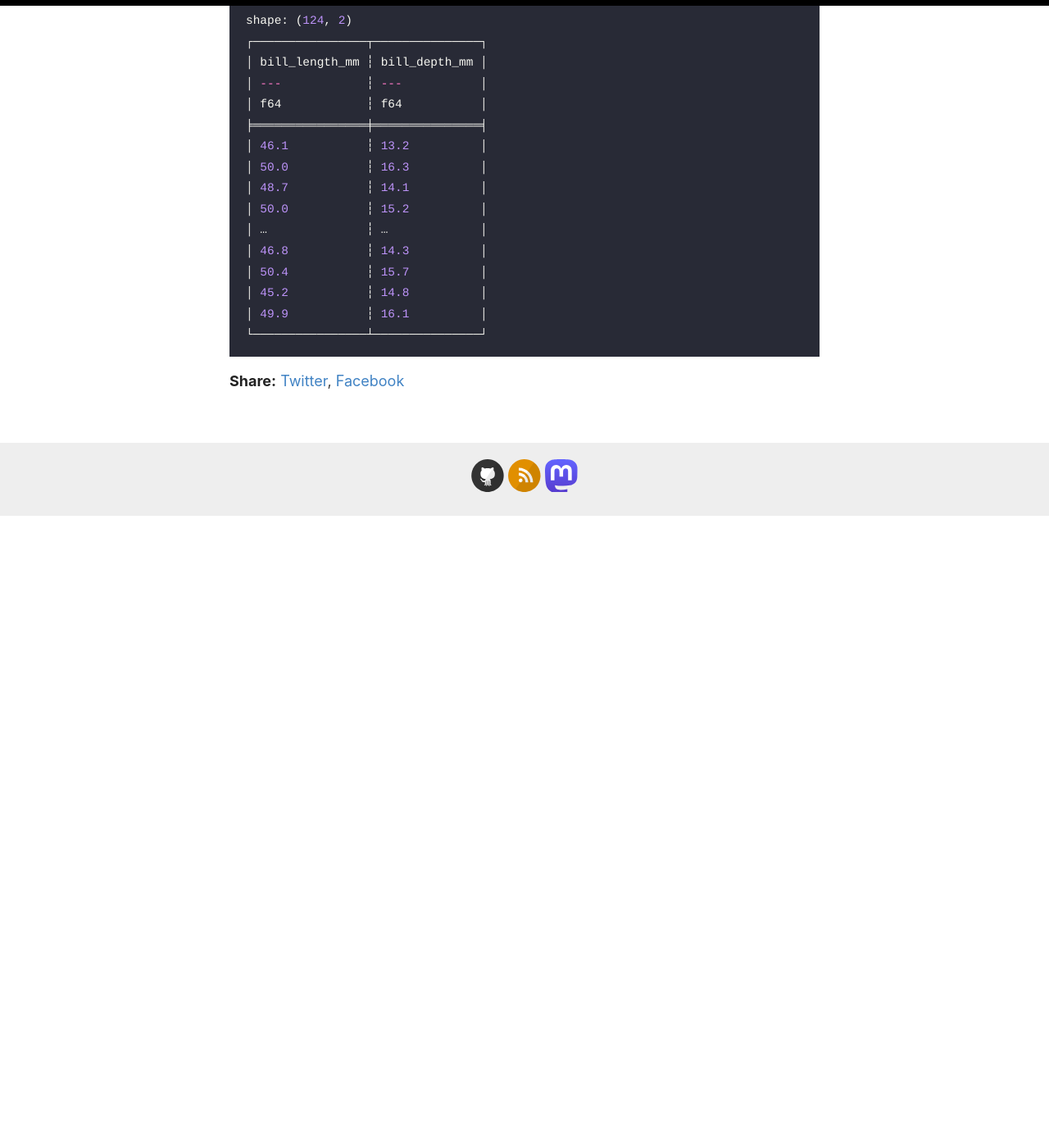
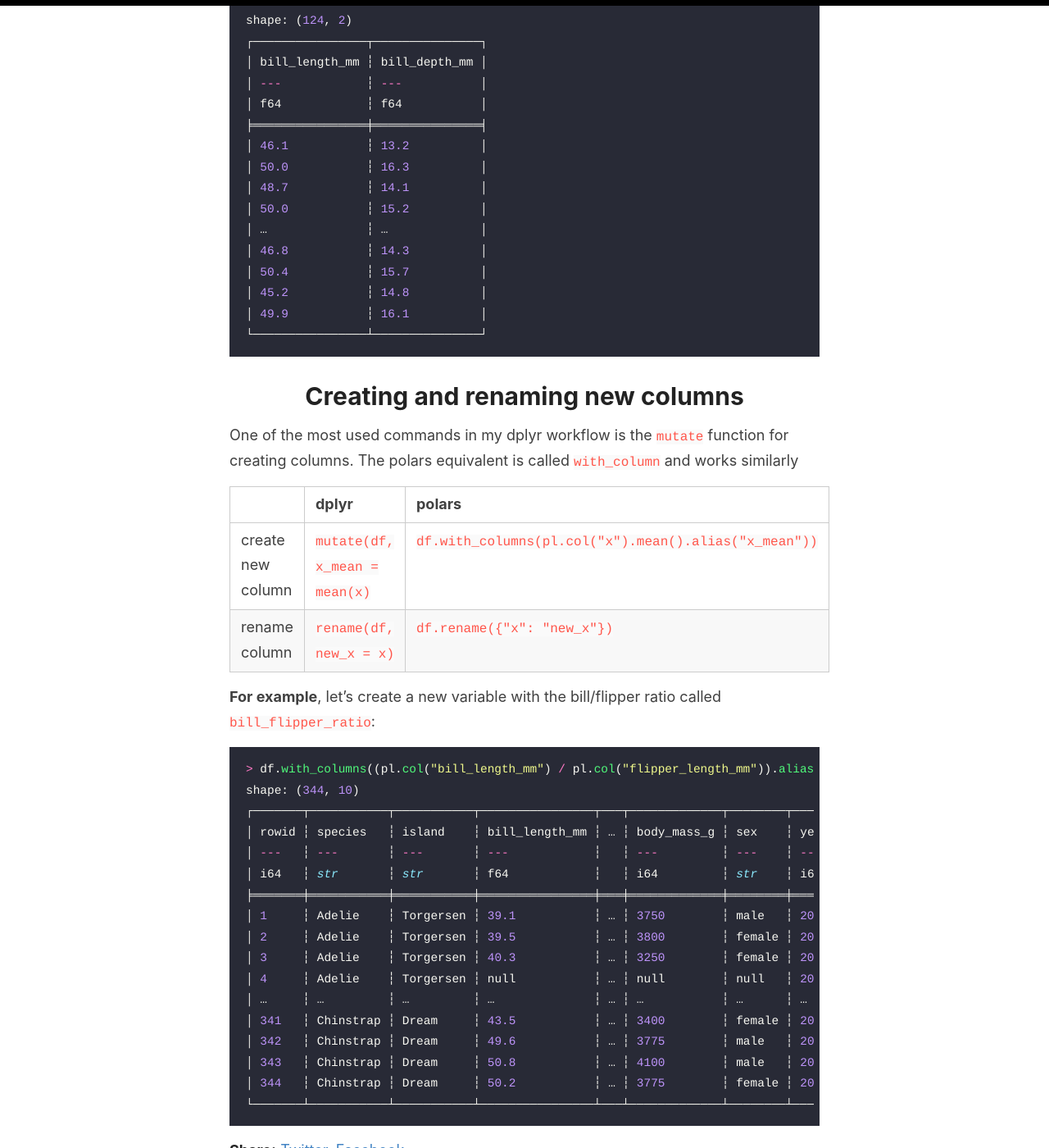
Before and after one commit to krz/krz.github.io, a Jekyll site: the page built from _posts/2024-01-08-Comparing-dplyr-with-polars.md, in a window 1280 px wide and 1400 px high, scrolled down 4003 px. Shown: the whole window at 82% size. Built offline with Jekyll 4.4.1, drawn with Linux system fonts in a browser that asks for light colours; before the commit the page ends 4633 px from its top, so only the background shows below that; some of the changed text lies outside the part shown.

Commit message:
more creating

````diff
--- a/_posts/2024-01-08-Comparing-dplyr-with-polars.md
+++ b/_posts/2024-01-08-Comparing-dplyr-with-polars.md
@@ -71,7 +71,7 @@ The following table compares the main functions of polars with the R package dpl
 | first `n` rows   |  `head(df, n)`     | `df.head(n)`    |
 | pick column   | `select(df, x)` | `df.select(pl.col("x"))`   |
 | pick multiple columns | `select(df, x, y)` | `df.select(pl.col("x", "y"))` |
-| pick rows | `filter(df, x > 4)` | `df.filter(pl.col("x") > 4 )`
+| pick rows | `filter(df, x > 4)` | `df.filter(pl.col("x") > 4 )` |
 
 You see, these commands are basically the same between dplyr and polars.
 
@@ -104,13 +104,13 @@ Like in dplyr, polars filter and select have many more capabilities:
 |  | dplyr | polars |
 | :---         |     :---      |          :--- |
 | select all columns except x   |  `select(df, -x)`  | `df.select(pl.exclude("x"))`  |
-| select all columns that start with "str" | `select(df, starts_with("str"))` | `df.select(pl.col("^bill.*$"))` or `df.select(cs.starts_with("str"))`[1]
-| select numeric columns | `select(df, where(is.numeric))` | `df.select(cs.float(), cs.integer())`[1]
+| select all columns that start with "str" | `select(df, starts_with("str"))` | `df.select(pl.col("^bill.*$"))` or `df.select(cs.starts_with("str"))`[1] |
+| select numeric columns | `select(df, where(is.numeric))` | `df.select(cs.float(), cs.integer())`[1] |
 | filter range of values | `filter(df, between(x, lo, hi))` | `df.filter(pl.col("x").is_between(lo, hi))` |
 
 [1] requires `import polars.selectors as cs`
 
-For example, return all columns starting with "bill" for the penguin species "Gentoo":
+**For example**, return all columns starting with "bill" for the penguin species "Gentoo":
 
 ```python
 > df.filter(pl.col("species") == "Gentoo").select(pl.col("^bill.*$"))
@@ -131,3 +131,35 @@ shape: (124, 2)
 │ 49.9           ┆ 16.1          │
 └────────────────┴───────────────┘
 ```
+
+# Creating and renaming new columns
+
+One of the most used commands in my dplyr workflow is the `mutate` function for creating columns.
+The polars equivalent is called `with_column` and works similarly
+
+|  | dplyr | polars |
+| :---         |     :---      |          :--- |
+| create new column |  `mutate(df, x_mean = mean(x)`  | `df.with_columns(pl.col("x").mean().alias("x_mean"))`  |
+| rename column | `rename(df, new_x = x)` | `df.rename({"x": "new_x"})` |
+
+**For example**, let's create a new variable with the bill/flipper ratio called `bill_flipper_ratio`:
+
+```python
+> df.with_columns((pl.col("bill_length_mm") / pl.col("flipper_length_mm")).alias("bill_flipper_ratio"))
+shape: (344, 10)
+┌───────┬───────────┬───────────┬────────────────┬───┬─────────────┬────────┬──────┬────────────────────┐
+│ rowid ┆ species   ┆ island    ┆ bill_length_mm ┆ … ┆ body_mass_g ┆ sex    ┆ year ┆ bill_flipper_ratio │
+│ ---   ┆ ---       ┆ ---       ┆ ---            ┆   ┆ ---         ┆ ---    ┆ ---  ┆ ---                │
+│ i64   ┆ str       ┆ str       ┆ f64            ┆   ┆ i64         ┆ str    ┆ i64  ┆ f64                │
+╞═══════╪═══════════╪═══════════╪════════════════╪═══╪═════════════╪════════╪══════╪════════════════════╡
+│ 1     ┆ Adelie    ┆ Torgersen ┆ 39.1           ┆ … ┆ 3750        ┆ male   ┆ 2007 ┆ 0.216022           │
+│ 2     ┆ Adelie    ┆ Torgersen ┆ 39.5           ┆ … ┆ 3800        ┆ female ┆ 2007 ┆ 0.212366           │
+│ 3     ┆ Adelie    ┆ Torgersen ┆ 40.3           ┆ … ┆ 3250        ┆ female ┆ 2007 ┆ 0.206667           │
+│ 4     ┆ Adelie    ┆ Torgersen ┆ null           ┆ … ┆ null        ┆ null   ┆ 2007 ┆ null               │
+│ …     ┆ …         ┆ …         ┆ …              ┆ … ┆ …           ┆ …      ┆ …    ┆ …                  │
+│ 341   ┆ Chinstrap ┆ Dream     ┆ 43.5           ┆ … ┆ 3400        ┆ female ┆ 2009 ┆ 0.215347           │
+│ 342   ┆ Chinstrap ┆ Dream     ┆ 49.6           ┆ … ┆ 3775        ┆ male   ┆ 2009 ┆ 0.256995           │
+│ 343   ┆ Chinstrap ┆ Dream     ┆ 50.8           ┆ … ┆ 4100        ┆ male   ┆ 2009 ┆ 0.241905           │
+│ 344   ┆ Chinstrap ┆ Dream     ┆ 50.2           ┆ … ┆ 3775        ┆ female ┆ 2009 ┆ 0.253535           │
+└───────┴───────────┴───────────┴────────────────┴───┴─────────────┴────────┴──────┴────────────────────┘
+```
````
